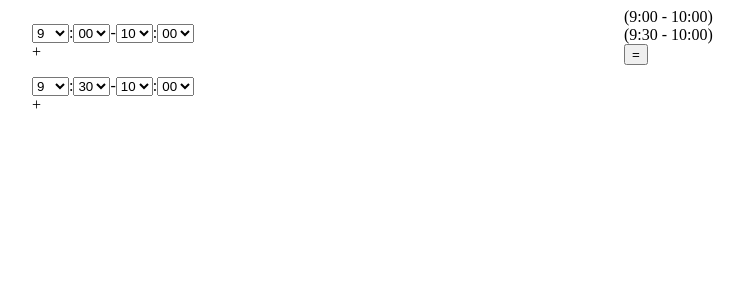
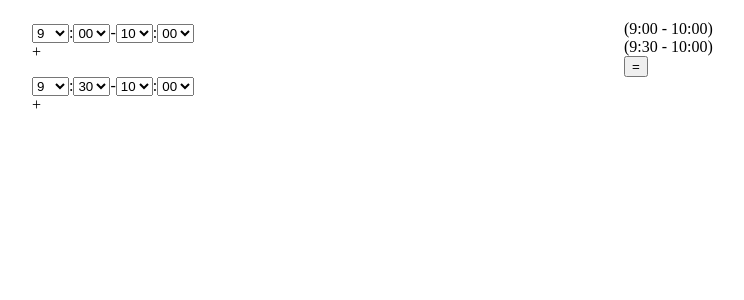
Before and after one commit to godd9170/time-range-subtractor, a Flask app: page / in a window 1280 px wide. Shown: the top 300 px of the page, without its empty margins (16-760 px from the left). Run offline with Flask 2, Linux system fonts and the light colour scheme; some libraries are stand-ins or nearby versions.

Commit message:
padding driving me insane

```diff
--- a/app/static/src.js
+++ b/app/static/src.js
@@ -172,7 +172,7 @@ class App extends React.Component {
             onRangeRemove={this.onRangeRemove}
           />
         </div>
-        <div className="column">
+        <div className="column answer">
           <ReadOnlyTimeRange ranges={a} />
           <ReadOnlyTimeRange ranges={b} />
           <button type="submit">=</button>
--- a/app/static/style.css
+++ b/app/static/style.css
@@ -4,6 +4,10 @@
 
 .column {
     flex: 1;
+}
+
+.answer {
+    padding-top: 12px;
 }
 
 .time-range-list {
```
